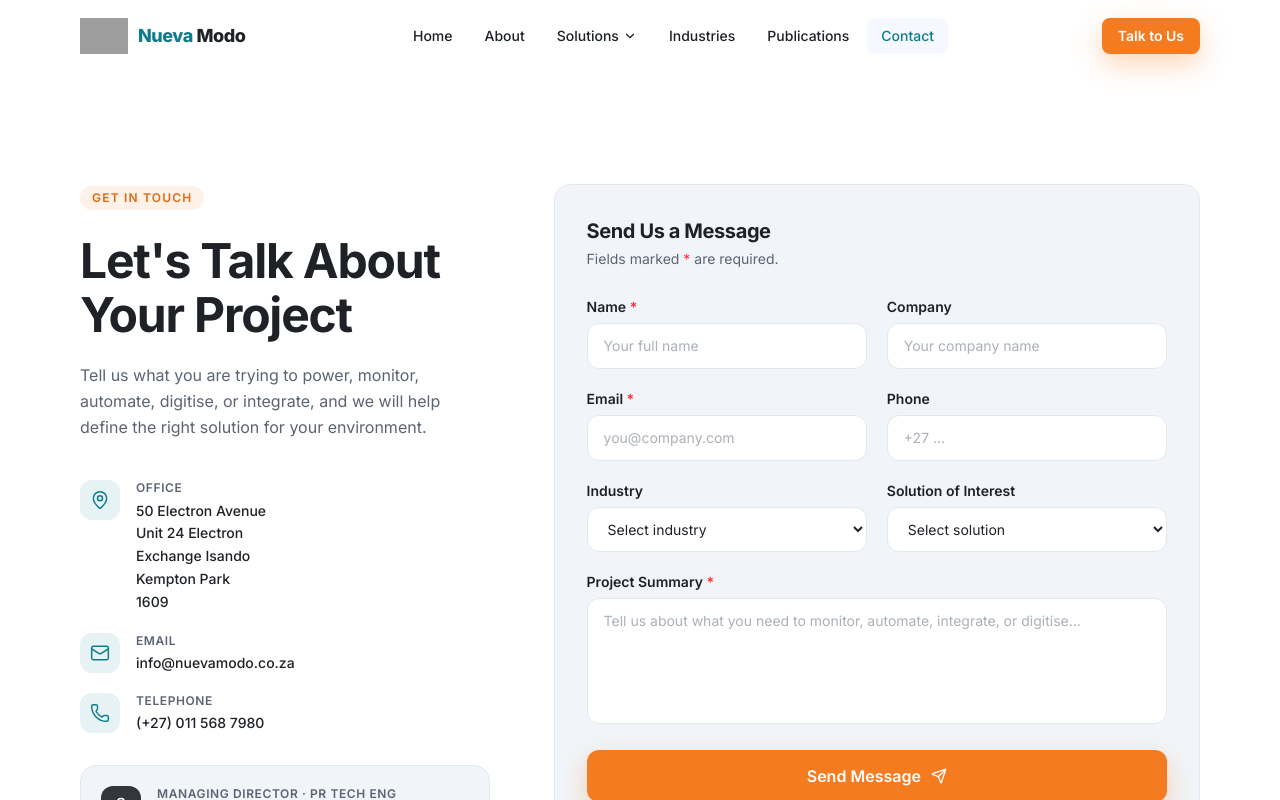
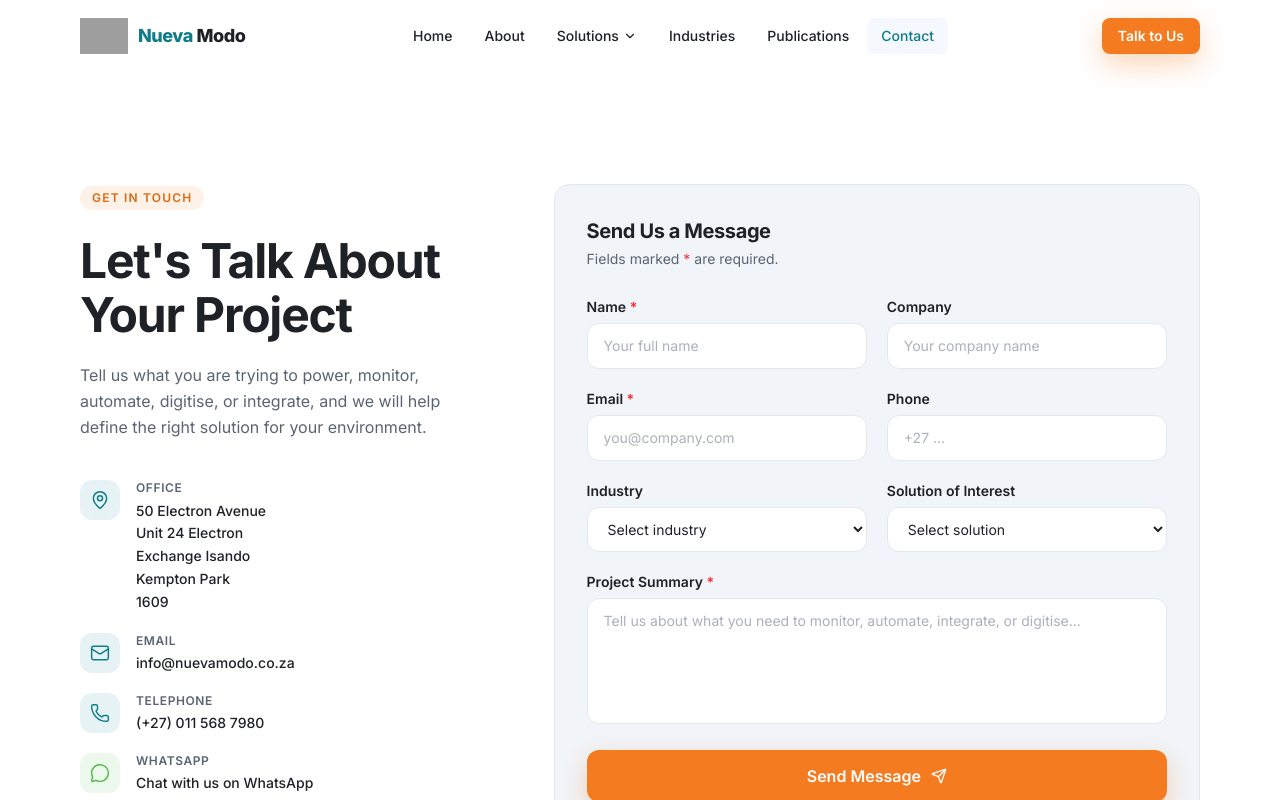
Before and after one commit to Fabrice-Beya/nuevamodo, a Next.js app: page /contact in a window 1280 px wide. Shown: the top 800 px of the page. Built offline with nearby package versions, Linux system fonts and the light colour scheme; grey boxes are pictures that could not be loaded.

Commit message:
Udpated contacts

```diff
--- a/app/contact/page.tsx
+++ b/app/contact/page.tsx
@@ -1,6 +1,6 @@
 import type { Metadata } from "next";
 import { ContactForm } from "@/components/sections/ContactForm";
-import { Mail, Phone, MapPin, User } from "lucide-react";
+import { Mail, Phone, MessageCircle, MapPin, User } from "lucide-react";
 import { CONTACT, MANAGING_DIRECTOR } from "@/lib/constants";
 
 export const metadata: Metadata = {
@@ -15,12 +15,21 @@ const contactItems = [
     label: "Email",
     value: CONTACT.email,
     href: `mailto:${CONTACT.email}`,
+    color: "teal" as const,
   },
   {
     icon: Phone,
     label: "Telephone",
     value: CONTACT.phoneDisplay,
     href: `tel:${CONTACT.phone.replace(/\s/g, "")}`,
+    color: "teal" as const,
+  },
+  {
+    icon: MessageCircle,
+    label: "WhatsApp",
+    value: "Chat with us on WhatsApp",
+    href: `https://wa.me/${CONTACT.whatsapp.replace(/\D/g, "")}`,
+    color: "green" as const,
   },
 ];
 
@@ -69,7 +78,13 @@ export default function ContactPage() {
                   const Icon = item.icon;
                   const content = (
                     <div className="flex items-start gap-4">
-                      <div className="w-10 h-10 rounded-xl flex items-center justify-center shrink-0 bg-brand-teal/10 text-brand-teal">
+                      <div
+                        className={`w-10 h-10 rounded-xl flex items-center justify-center shrink-0 ${
+                          item.color === "green"
+                            ? "bg-brand-green/10 text-brand-green"
+                            : "bg-brand-teal/10 text-brand-teal"
+                        }`}
+                      >
                         <Icon className="w-5 h-5" strokeWidth={1.75} />
                       </div>
                       <div>
--- a/app/layout.tsx
+++ b/app/layout.tsx
@@ -13,7 +13,7 @@ const inter = Inter({
 });
 
 export const metadata: Metadata = {
-  metadataBase: new URL("https://nuevamodo.co.za"),
+  metadataBase: new URL("https://nuevamodo.com"),
   title: {
     default: "Nueva Modo | Electrical Engineering & Industrial Technology",
     template: "%s | Nueva Modo",
@@ -45,10 +45,10 @@ export const metadata: Metadata = {
     locale: "en_ZA",
     images: [
       {
-        url: "/images/og-image.jpg",
-        width: 1200,
-        height: 630,
-        alt: "Nueva Modo — Electrical Engineering & Industrial Technology",
+        url: "/logo.png",
+        width: 1024,
+        height: 1024,
+        alt: "Nueva Modo logo",
       },
     ],
   },
@@ -57,7 +57,7 @@ export const metadata: Metadata = {
     title: "Nueva Modo | Electrical Engineering & Industrial Technology",
     description:
       "Turnkey electrical engineering and industrial technology solutions, delivered end-to-end.",
-    images: ["/images/og-image.jpg"],
+    images: ["/logo.png"],
   },
   icons: {
     icon: "/logo.png",
```
